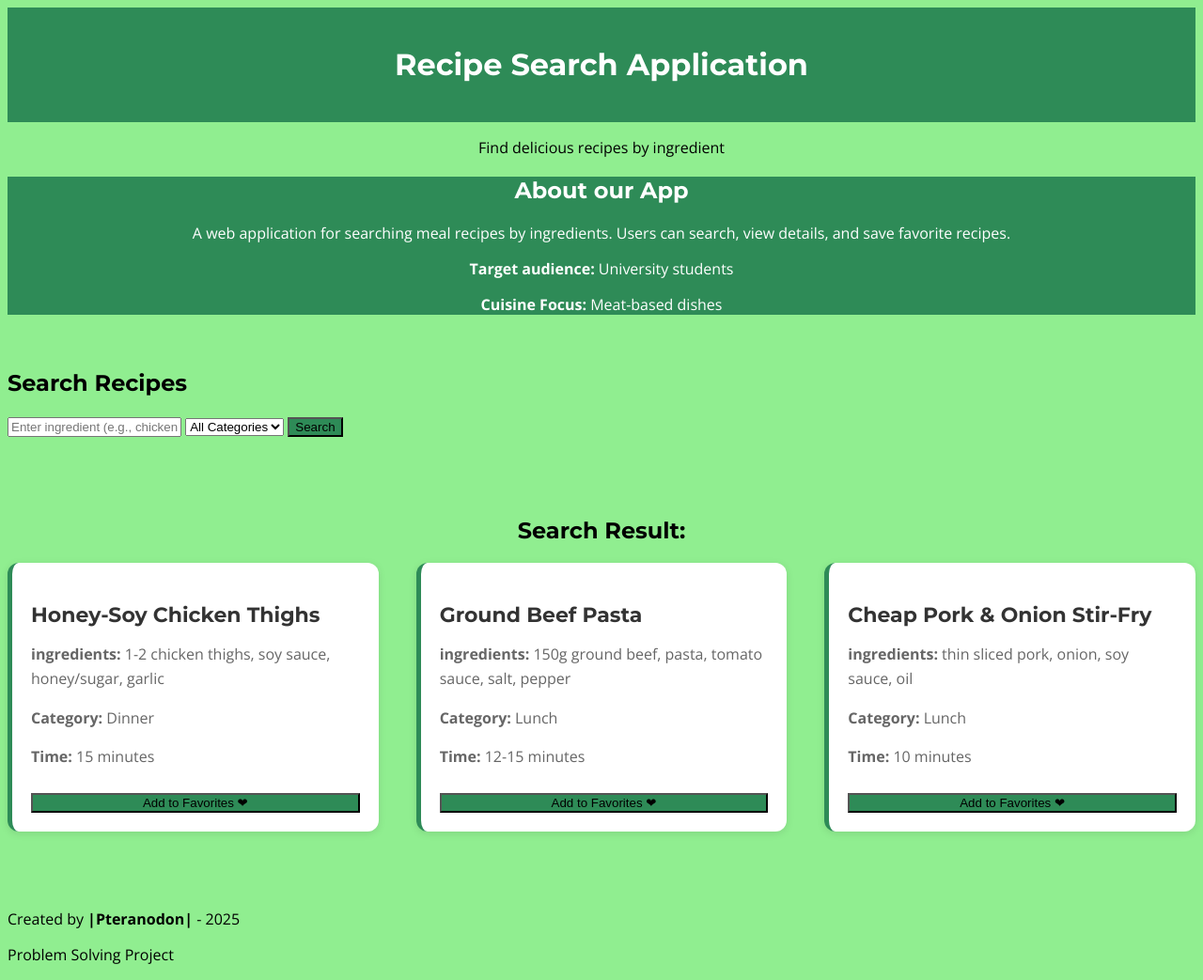
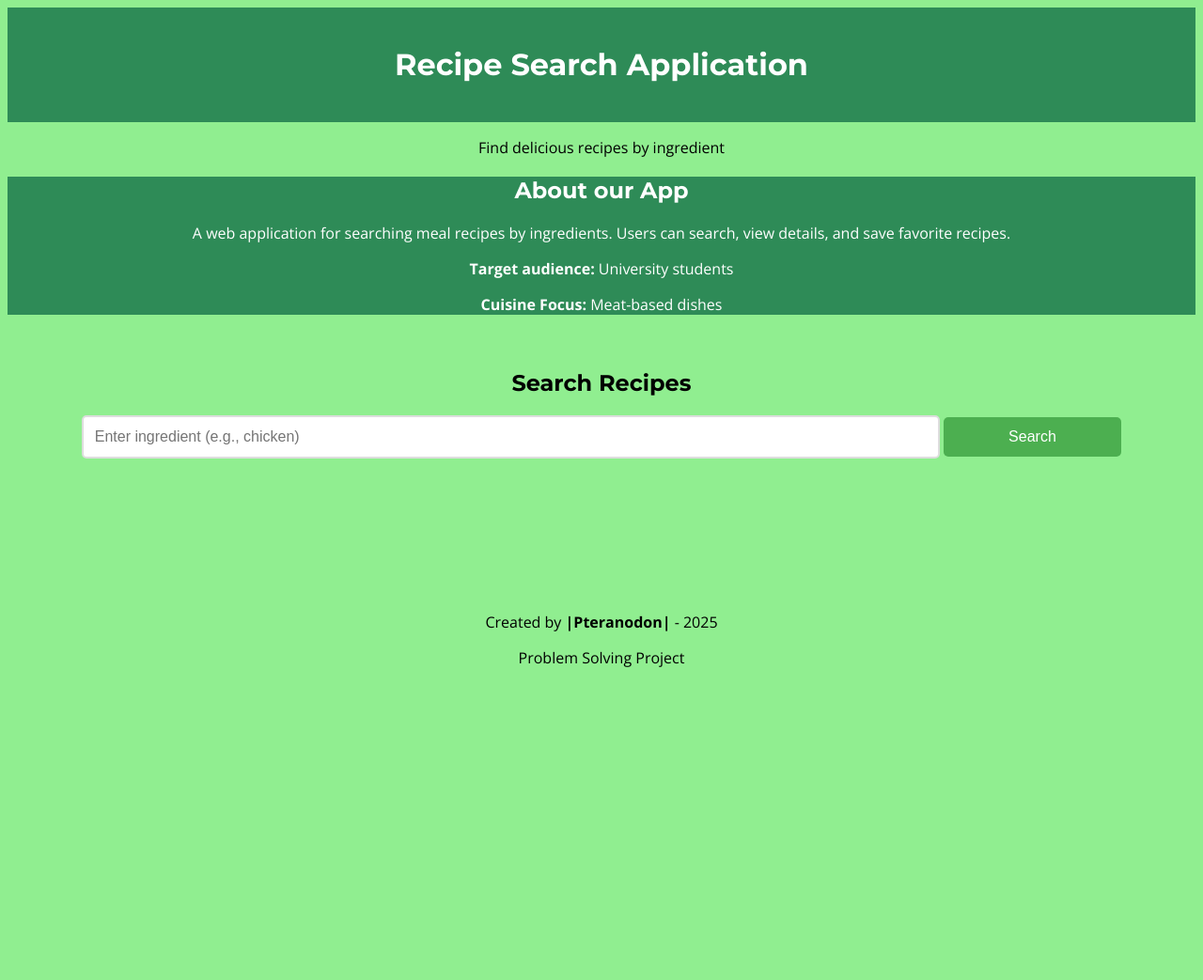
Before and after one commit to josedcp20/recipe-search-app, a plain HTML site: page index.html in a window 1280 px wide. Shown: the whole page at 94% size. After the commit the page ends 800 px from the top, so only its background shows below. Drawn offline with nearby package versions, Linux system fonts and the light colour scheme.

Commit message:
Changes on search style; API implemented

```diff
--- a/index.html
+++ b/index.html
@@ -37,49 +37,13 @@
         <h2>Search Recipes</h2>
         <form class="search-form">
             <input type="text" id="search-input" placeholder="Enter ingredient (e.g., chicken)">
-            <select class="category-filter">
-                <option value="">All Categories</option>
-                <option value="breakfast">Breakfast</option>
-                <option value="lunch">Lunch</option>
-                <option value="dinner">Dinner</option>
-            </select>
-            <button type="submit">Search</button>
+            <button id="search-button" type="submit">Search</button>
         </form>
     </section>
     <br><br><br>
 <!-- Search Result-->
-    <section>
-        <header>
-            <h2 style="text-align: center;">Search Result:</h2>
-        </header>
-    </section>
-<!-- Recipe Card 1-->
-    <div class="recipe-cards">
-        <div class="recipe-card">
-            <h3>Honey-Soy Chicken Thighs</h3>
-            <p><strong>ingredients:</strong> 1-2 chicken thighs, soy sauce, honey/sugar, garlic</p>
-            <p><strong>Category:</strong> Dinner</p>
-            <p><strong>Time:</strong> 15 minutes</p>
-            <button>Add to Favorites ❤</button>
-        </div>
-        <br>
-<!-- Recipe Card 2-->
-        <div class="recipe-card">
-            <h3>Ground Beef Pasta</h3>
-            <p><strong>ingredients:</strong> 150g ground beef, pasta, tomato sauce, salt, pepper</p>
-            <p><strong>Category:</strong> Lunch</p>
-            <p><strong>Time:</strong> 12-15 minutes</p>
-            <button>Add to Favorites ❤</button>
-        </div>
-        <br>
-<!-- Recipe Card 3-->
-        <div class="recipe-card">
-            <h3>Cheap Pork & Onion Stir-Fry</h3>
-            <p><strong>ingredients:</strong> thin sliced pork, onion, soy sauce, oil</p>
-            <p><strong>Category:</strong> Lunch</p>
-            <p><strong>Time:</strong> 10 minutes</p>
-            <button>Add to Favorites ❤</button>
-        </div>
+    <div id="search-results">
+
     </div>
     <br><br><br>
 <!-- Footer-->
@@ -87,3 +51,7 @@
         <p>Created by<strong> |Pteranodon|</strong> - 2025</p>
         <p>Problem Solving Project</p>
     </footer>
+
+    <script src="script.js"></script>
+</body>
+</html>
--- /dev/null
+++ b/script.js
@@ -0,0 +1,59 @@
+let searchButton = document.getElementById("search-button");
+let searchInput = document.getElementById("search-input");
+let resultsDiv = document.getElementById("search-results");
+
+// 2. WHEN BUTTON CLICKED
+searchButton.addEventListener("click", function() {
+    event.preventDefault();
+    // 3. GET WHAT USER TYPED
+    let ingredient = searchInput.value;
+    console.log("Searching for:", ingredient);
+    // 4. CHECK IF EMPTY
+    if (ingredient === "") {
+        resultsDiv.innerHTML = "<p>Please enter an ingredient!</p>";
+        return; // Stop here if empty
+    }
+    // 5. SHOW LOADING MESSAGE
+    resultsDiv.innerHTML = "<p>Loading recipes...</p>";
+
+    // 6. BUILD API URL
+    let apiUrl = "https://www.themealdb.com/api/json/v1/1/search.php?s=" +
+    ingredient;
+    console.log("API URL:", apiUrl);
+
+    // 7. FETCH DATA (GET RECIPES FROM INTERNET!)
+    fetch(apiUrl)
+    .then(function(response) {
+        return response.json(); // Convert to readable format
+    })
+    .then(function(data) {
+        console.log("Got data:", data);
+        // 8. CHECK IF FOUND RECIPES
+        if (data.meals === null) {
+            resultsDiv.innerHTML = "<p>No recipes found. Try another ingredient!</p>";
+            return;
+        }
+        // 9. SHOW RECIPES
+        let recipes = data.meals;
+        let html = "";
+        // Loop through first 5 recipes
+        for (let i = 0; i < 5 && i < recipes.length; i++) {
+            let recipe = recipes[i];
+            html += `
+            <div class="recipe-card">
+            <h3>${recipe.strMeal}</h3>
+            <img src="${recipe.strMealThumb}"
+            alt="${recipe.strMeal}">
+            <p><strong>Category:</strong>
+            ${recipe.strCategory}</p>
+            <p><strong>Origin:</strong> ${recipe.strArea}</p>
+            </div>
+            `;
+        }
+        resultsDiv.innerHTML = html;
+    })
+    .catch(function(error) {
+    console.log("Error:", error);
+    resultsDiv.innerHTML = "<p>Something went wrong. Try again!</p>";
+    });
+});
--- a/style.css
+++ b/style.css
@@ -5,11 +5,9 @@
     text-align: center;
     padding: 20px;
 }
-
 body{
     background-color: lightgreen;
 }
-
 .container{
     display:flex;
 }
@@ -18,9 +16,27 @@ body{
     color: white;
     text-align: center;
 }
+.search-section{
+    text-align: center;
+}
+#search-input{
+    width: 70%;
+    padding: 12px;
+    font-size: 16px;
+    border: 2px solid #ddd;
+    border-radius: 5px;
+}
 button {
     background-color: seagreen;
     transition: 0.3s ease;
+    width: 15%;
+    padding: 12px;
+    font-size: 16px;
+    background: #4CAF50;
+    color: white;
+    border: none;
+    border-radius: 5px;
+    cursor: pointer;
 }
 button:hover {
     background-color: rgb(26, 80, 48);
@@ -31,24 +47,12 @@ button:active {
     transform: scale(0.98);
 }
 /*recipe cards*/
-.recipe-cards {
-    display: flex;
-    flex-wrap: wrap;
-    gap: 20px;
-    justify-content: center;
-    margin-top: 15px;
-}
-.recipe-card{
-    border-left: 5px solid #4CAF50;
-    border-left-color: seagreen;
-    transition: transform 0.3s ease, box-shadow 0.3s ease;
-    flex: 1 1 300px;
-    min-width: 280px;
-    max-width: 400px;
-    background-color: white;
+.recipe-card {
+    width: 300px;
+    background: white;
     padding: 20px;
     border-radius: 12px;
-    box-shadow: 0 2px 8px rgba(0,0,0,0.1)
+    flex: none;
 }
 .recipe-card:hover {
     transform: translateY(-8px);
@@ -69,6 +73,16 @@ button:active {
     width: 100%;
     margin-top: 15px;
 }
+.recipe-card img {
+    width: 100%;
+    height: auto;
+    max-width: 100%;
+    border-radius: 10px;
+}
+footer{
+    text-align: center;
+}
+
 /*fonts*/
 h1,h2,h3 {
     font-family:'Montserrat', sans-serif;
@@ -95,10 +109,12 @@ a:hover {
     text-decoration: underline;
 }
 /*idk wth is that*/
+#search-results,
 #results-container,
 #favorites-container {
     display: flex;
     flex-wrap: wrap;
     gap: 20px;
     margin-top: 15px;
+    justify-content: center;
 }
```
